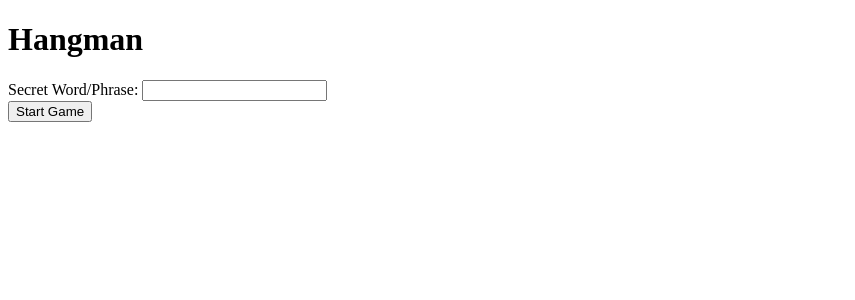
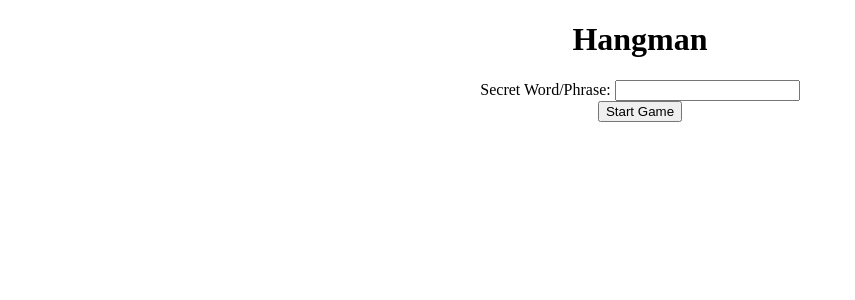
Before and after one commit to Minerofmillions/HangmanWebapp, a Vue app: page / in a window 1280 px wide. Shown: the top 300 px of the page, without its empty margins (0-855 px from the left). Built offline with nearby package versions, Linux system fonts and the light colour scheme.

Commit message:
Center app

```diff
--- a/index.html
+++ b/index.html
@@ -4,6 +4,7 @@
     <meta charset="UTF-8" />
     <link rel="icon" href="/favicon.ico" />
     <meta name="viewport" content="width=device-width, initial-scale=1.0" />
+    <link rel="stylesheet" href="/style.css" />
     <title>Hangman</title>
   </head>
   <body>
--- a/src/components/PlayScreen.vue
+++ b/src/components/PlayScreen.vue
@@ -87,7 +87,6 @@ onUnmounted(() => {
 #letter-container {
   display: grid;
   grid-template-columns: repeat(9, auto);
-  width: min(75%, 1000px);
 }
 #displayed-word {
   letter-spacing: 2px;
--- /dev/null
+++ b/style.css
@@ -0,0 +1,6 @@
+#app {
+  width: min(90%, 800px);
+  justify-content: center;
+  margin: 0 auto;
+  text-align: center;
+}
```
